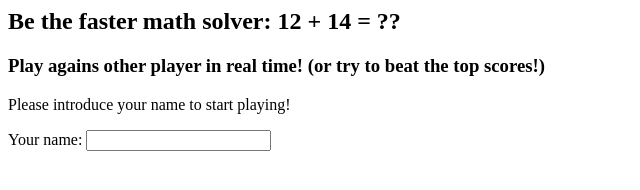
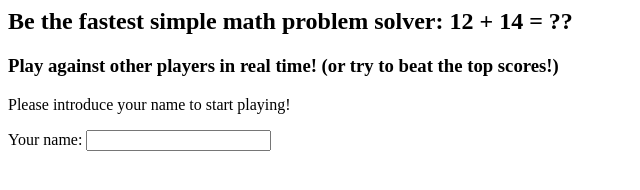
Before and after one commit to iloire/math-race, a website: page views/index.html in a window 1280 px wide. Shown: the whole page, without its empty margins (0-640 px from the left). Drawn offline with Linux system fonts and the light colour scheme.

Commit message:
increate time for warning flash msg

```diff
--- a/views/index.html
+++ b/views/index.html
@@ -80,7 +80,7 @@
         if (result==1)
           print_msg ('good!!', 'success');
         else if (result==2)
-          print_msg ('other player solved this quest faster than you!', 'warning');
+          print_msg ('other player solved this quest faster than you!', 'warning', 1000);
         else
           print_msg ('nooooooooo!', 'error');
       });
@@ -128,8 +128,8 @@
 
 
 <div class="alert alert-warning" data-bind="visible: (!valid_name())">
-  <h2>Be the faster math solver: 12 + 14 = ??</h2>
-  <h3>Play agains other player in real time! (or try to beat the top scores!)</h3>
+  <h2>Be the fastest simple math problem solver: 12 + 14 = ??</h2>
+  <h3>Play against other players in real time! (or try to beat the top scores!)</h3>
   <p>Please introduce your name to start playing!</p>
 </div>
 
```
